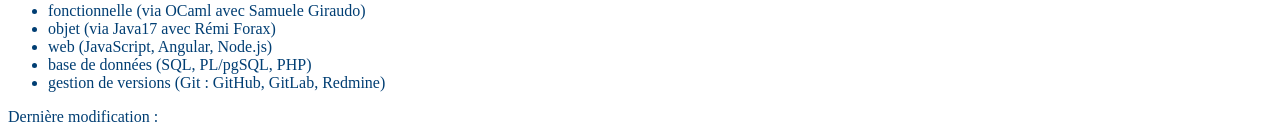
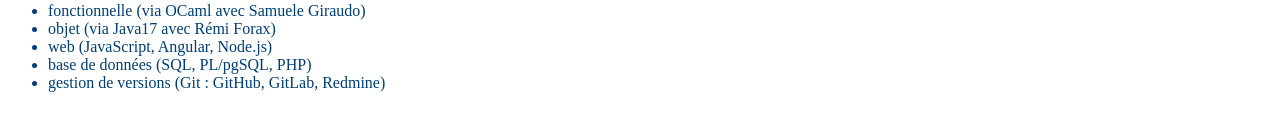
Before and after one commit to Melokye/Melokye.github.io, a Jekyll site: the page built from index.md, in a window 1280 px wide and 900 px high, scrolled down 2546 px. Shown: the part 766-897 px from the top of the window. Built offline with Jekyll 4.4.1, drawn with Linux system fonts in a browser that asks for light colours; after the commit the page ends 3420 px from its top, so only the background shows below that.

Commit message:
mise en commentaire (le temps de debug)

```diff
--- a/_layouts/default.html
+++ b/_layouts/default.html
@@ -9,6 +9,6 @@
     {% include navigation.html %}
     <h1>{{page.title}}</h1>
     {{ content }}
-    Dernière modification : {{ page.last_modified_at | date: '%A %d %b %Y '}}
+    <!-- TODO Dernière modification : {{ page.last_modified_at | date: '%A %d %b %Y '}} -->
   </body>
 </html>
```
